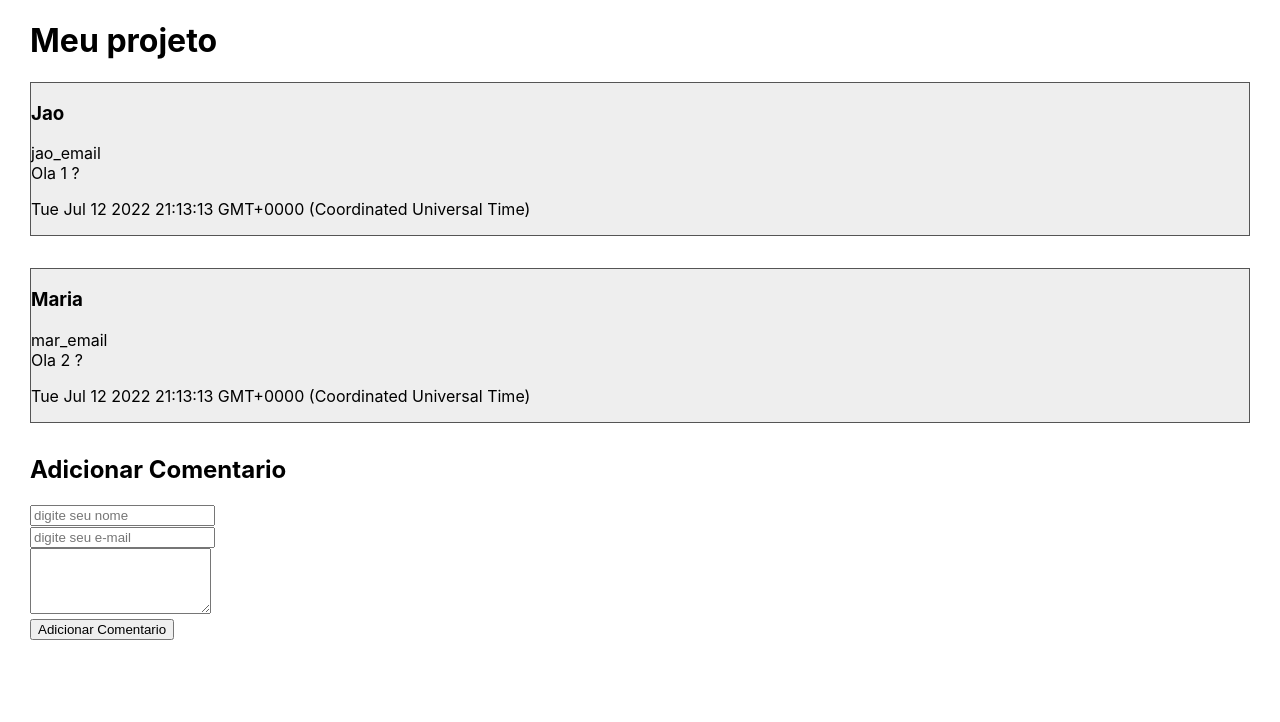
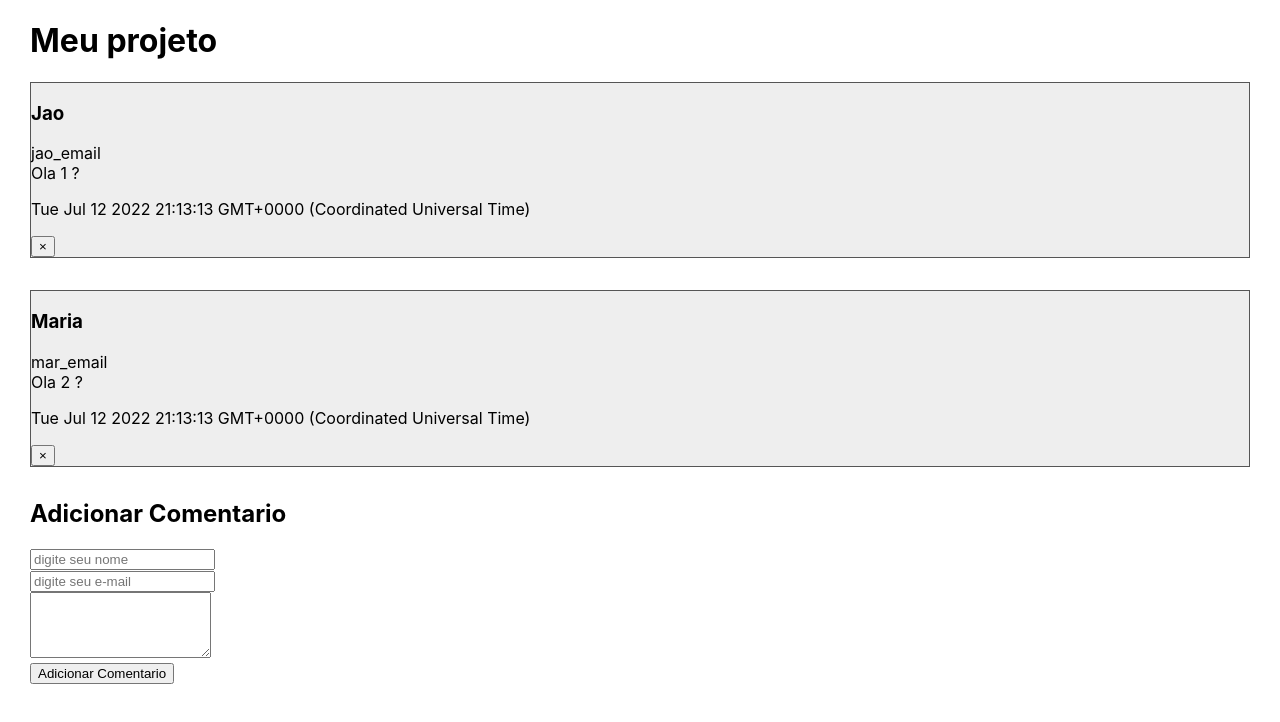
Before and after one commit to hadiljr/udemy-react-basico, a React (Create React App) app: page / in a window 1280 px wide. Shown: the top 722 px of the page. Built offline with nearby package versions, Linux system fonts and the light colour scheme.

Commit message:
Aula Interação Entre Componentes

```diff
--- a/src/App.js
+++ b/src/App.js
@@ -43,6 +43,12 @@ class App extends Component {
 
   }
 
+  removerComentario = comentario =>{
+    let list = this.state.comentarios;
+    list = list.filter(c => c !== comentario);
+    this.setState({comentarios:list});
+  }
+
   digitacao = event =>{
     console.log(event);
     const {name,value} = event.target;
@@ -60,7 +66,9 @@ class App extends Component {
               key={i}
               nome={comentario.nome}
               email={comentario.email}
-              data ={comentario.data}>
+              data ={comentario.data}
+              onRemove={this.removerComentario.bind(this,comentario)}
+              >
               {comentario.mensagem}
               </Comentario>
             )
--- a/src/components/Comentario.js
+++ b/src/components/Comentario.js
@@ -11,6 +11,7 @@ const Comentario = props => {
         <div>{props.email}</div>
         <div>{props.children}</div>
         <p>{props.data.toString()}</p>
+        <button onClick={props.onRemove}>&times;</button>
     </div>
     );
 };
```
